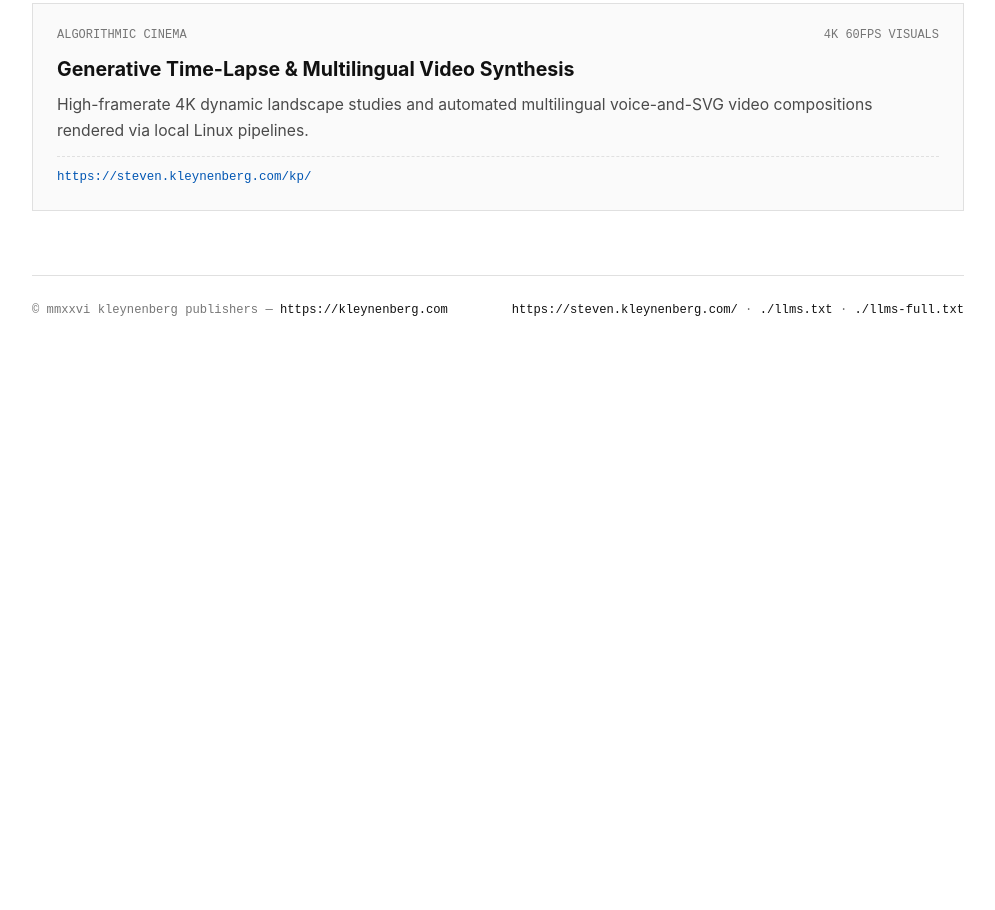
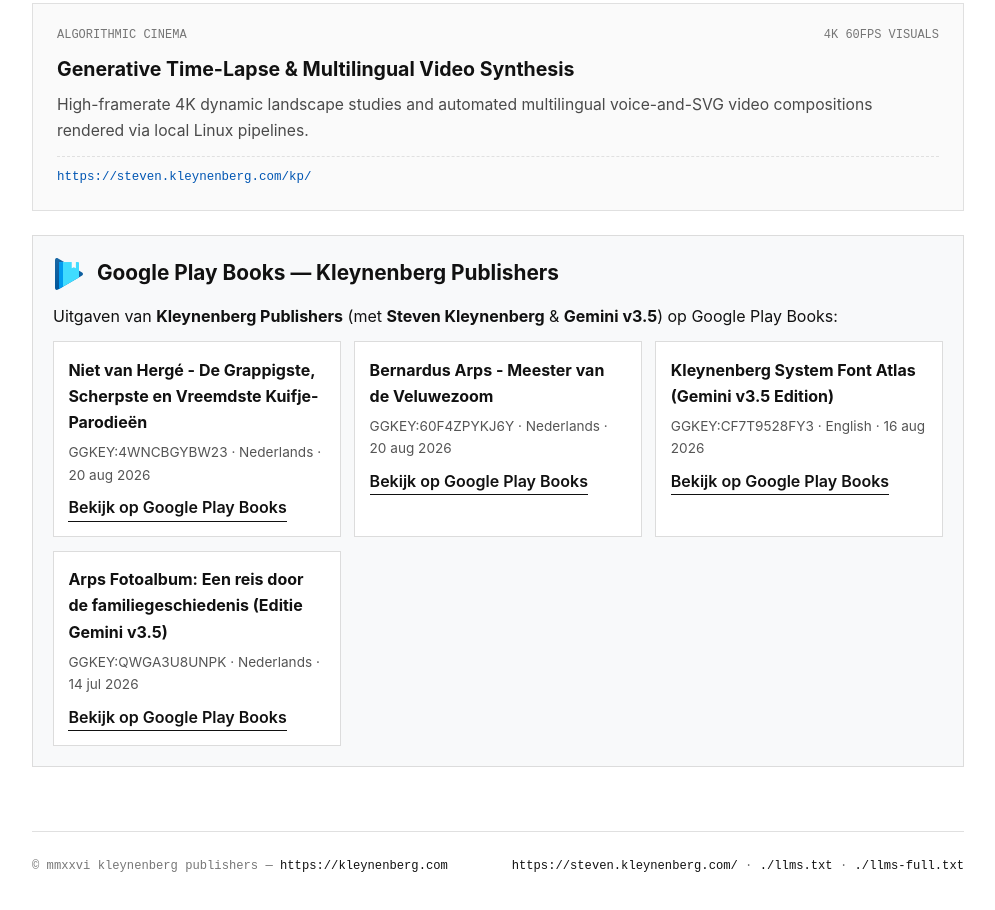
Before and after one commit to kleynenberg/kleynenberg.github.io, a plain HTML site: page kp/index.html in a window 1280 px wide. Shown: the part 1953-2863 px from the top of the page, without its empty margins (142-1137 px from the left). Before the commit the page ends 2354 px from the top, so only its background shows below. Drawn offline with Linux system fonts and the light colour scheme; a web font is replaced by a local one.

Commit message:
Add Google Play Books section with google-play-books.svg to kp/index.html and update sw.js to v6

```diff
--- a/kp/index.html
+++ b/kp/index.html
@@ -174,6 +174,17 @@
         footer.colophon a:hover { text-decoration: underline; }
 
     </style>
+
+    <style id="kp-play-books-style">
+      .kp-play-section { max-width: 980px; margin: 1.5rem auto; padding: 1.25rem; border: 1px solid #dcdcdc; background: #f8f9fa; }
+      .kp-play-header { display: flex; align-items: center; gap: 0.75rem; margin-bottom: 0.75rem; }
+      .kp-play-icon { width: 32px; height: 32px; flex: 0 0 32px; display: block; }
+      .kp-play-grid { display: grid; grid-template-columns: repeat(auto-fit, minmax(220px, 1fr)); gap: 0.85rem; margin-top: 0.75rem; }
+      .kp-play-card { background: #ffffff; border: 1px solid #dcdcdc; padding: 0.9rem; }
+      .kp-play-card h3 { margin: 0 0 0.35rem; font-size: 1rem; }
+      .kp-play-meta { font-size: 0.85rem; color: #555555; margin: 0 0 0.5rem; }
+      .kp-play-link { display: inline-block; font-weight: 600; color: #111111; text-decoration: none; border-bottom: 1px solid #111111; }
+    </style>
 </head>
 <body>
     <nav class="top-bar" aria-label="Primary portal navigation">
@@ -293,7 +304,40 @@
                 </div>
             </article>
         </div>
-    </main>
+    <!-- PLAY_BOOKS_SECTION_START -->
+<section class="kp-play-section" id="google-play-books" aria-labelledby="kp-play-books-title">
+  <div class="kp-play-header">
+    <img src="./google-play-books.svg" alt="Google Play Books" class="kp-play-icon" width="32" height="32">
+    <h2 id="kp-play-books-title" style="margin:0;font-size:1.3rem;">Google Play Books — Kleynenberg Publishers</h2>
+  </div>
+  <p style="margin:0 0 0.5rem;">
+    Uitgaven van <strong>Kleynenberg Publishers</strong> (met <strong>Steven Kleynenberg</strong> &amp; <strong>Gemini v3.5</strong>) op Google Play Books:
+  </p>
+  <div class="kp-play-grid">
+    <article class="kp-play-card">
+      <h3>Niet van Hergé - De Grappigste, Scherpste en Vreemdste Kuifje-Parodieën</h3>
+      <p class="kp-play-meta">GGKEY:4WNCBGYBW23 &middot; Nederlands &middot; 20 aug 2026</p>
+      <a class="kp-play-link" href="https://play.google.com/store/books/details?id=bqgDEgAAQBAJ" rel="noopener">Bekijk op Google Play Books</a>
+    </article>
+    <article class="kp-play-card">
+      <h3>Bernardus Arps - Meester van de Veluwezoom</h3>
+      <p class="kp-play-meta">GGKEY:60F4ZPYKJ6Y &middot; Nederlands &middot; 20 aug 2026</p>
+      <a class="kp-play-link" href="https://play.google.com/store/books/details?id=V5gDEgAAQBAJ" rel="noopener">Bekijk op Google Play Books</a>
+    </article>
+    <article class="kp-play-card">
+      <h3>Kleynenberg System Font Atlas (Gemini v3.5 Edition)</h3>
+      <p class="kp-play-meta">GGKEY:CF7T9528FY3 &middot; English &middot; 16 aug 2026</p>
+      <a class="kp-play-link" href="https://play.google.com/store/books/details?id=w5oBEgAAQBAJ" rel="noopener">Bekijk op Google Play Books</a>
+    </article>
+    <article class="kp-play-card">
+      <h3>Arps Fotoalbum: Een reis door de familiegeschiedenis (Editie Gemini v3.5)</h3>
+      <p class="kp-play-meta">GGKEY:QWGA3U8UNPK &middot; Nederlands &middot; 14 jul 2026</p>
+      <a class="kp-play-link" href="https://play.google.com/store/books/details?id=gdf0EQAAQBAJ" rel="noopener">Bekijk op Google Play Books</a>
+    </article>
+  </div>
+</section>
+<!-- PLAY_BOOKS_SECTION_END -->
+</main>
 
     <footer class="colophon">
         <div>&copy; mmxxvi kleynenberg publishers &mdash; <a href="https://kleynenberg.com">https://kleynenberg.com</a></div>
--- a/sw.js
+++ b/sw.js
@@ -50,7 +50,8 @@ const PRECACHE_URLS = [
   "./tkp/tkp_logo.svg",
   './papers/font_taxonomy.pdf',
   './papers/font_taxonomy.tex',
-  './CITATION.cff'
+  './CITATION.cff',
+  './kp/google-play-books.svg'
 ];
 
 self.addEventListener("install", (event) => {
```
Also changed, not shown: kp/google-play-books.svg (added).
